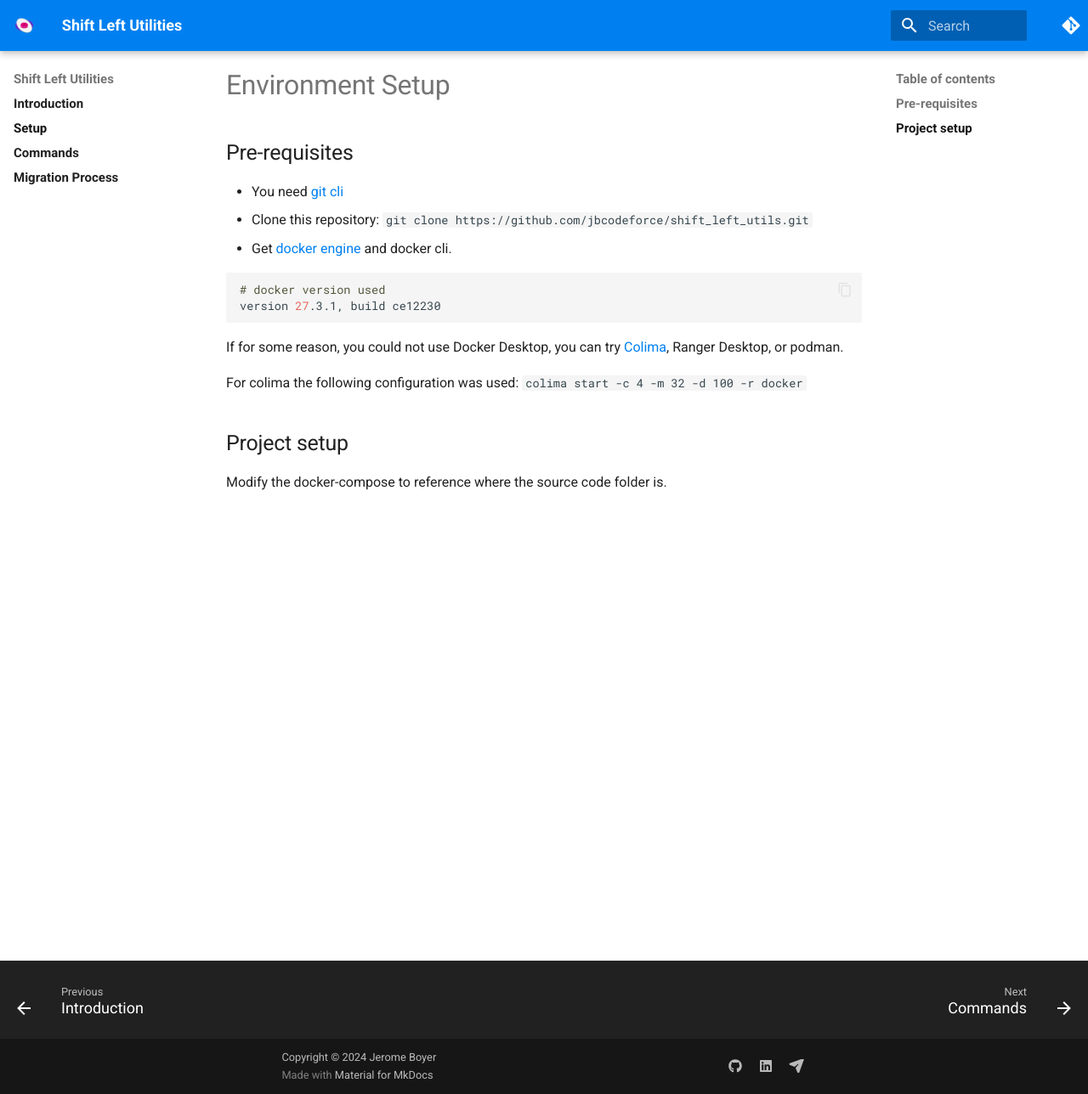
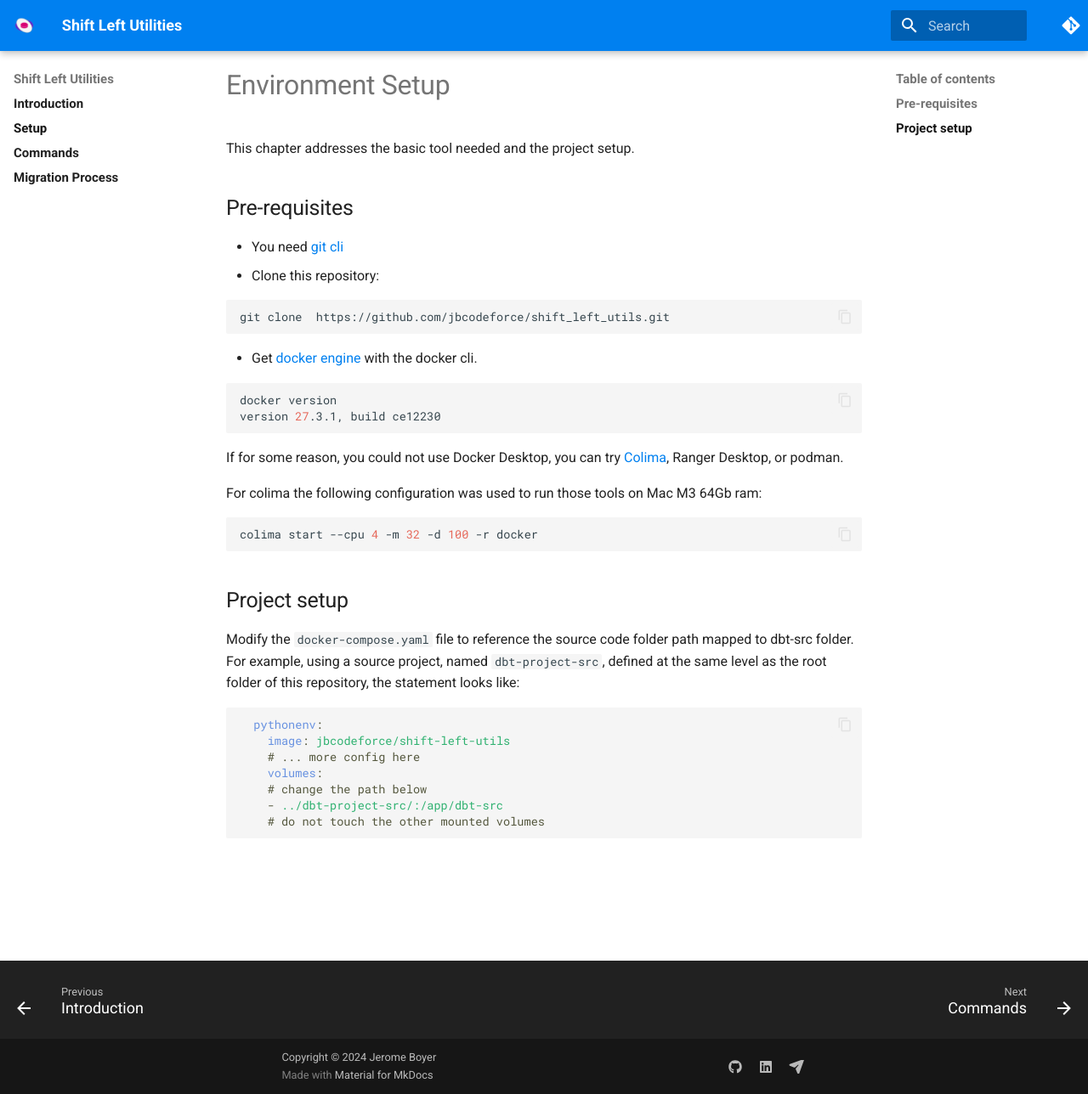
Before and after one commit to jbcodeforce/shift_left_utils, an MkDocs documentation site: the page built from docs/setup.md, in a window 1280 px wide and 1288 px high. Shown: the whole window at 85% size. Built offline with MkDocs 1.6.1 and Material for MkDocs 9.7.7, drawn with Linux system fonts in a browser that asks for light colours; comment, search, counter and statistics services are not loaded.

Commit message:
update to doc and python

````diff
--- a/docker-compose.yaml
+++ b/docker-compose.yaml
@@ -14,7 +14,7 @@ services:
     container_name: pythonenv
     entrypoint: ["/usr/bin/bash"]
     environment:
-      - CONFIG_FILE=config.yaml
+      - CONFIG_FILE=/app/config.yaml
     volumes:
       - ./pipelines/:/app/pipelines
       - ./staging/:/app/staging
--- a/docs/setup.md
+++ b/docs/setup.md
@@ -1,20 +1,41 @@
 # Environment Setup
+
+This chapter addresses the basic tool needed and the project setup.
 
 ## Pre-requisites
 
 * You need [git cli](https://git-scm.com/book/en/v2/Getting-Started-Installing-Git)
-* Clone this repository: `git clone  https://github.com/jbcodeforce/shift_left_utils.git`
-* Get [docker engine](https://docs.docker.com/engine/install/) and docker cli.
+* Clone this repository:
+```sh
+git clone  https://github.com/jbcodeforce/shift_left_utils.git
+```
+
+* Get [docker engine](https://docs.docker.com/engine/install/) with the docker cli.
 
 ```sh
-# docker version used
+docker version
 version 27.3.1, build ce12230
 ```
 
 If for some reason, you could not use Docker Desktop, you can try [Colima](https://github.com/abiosoft/colima/blob/main/README.md), Ranger Desktop, or podman.
 
-For colima the following configuration was used: `colima start -c 4 -m 32 -d 100 -r docker`
+For colima the following configuration was used to run those tools on Mac M3 64Gb ram:
+
+```sh
+colima start --cpu 4 -m 32 -d 100 -r docker
+```
+
 
 ## Project setup
 
-Modify the docker-compose to reference where the source code folder is.
+Modify the `docker-compose.yaml` file to reference the source code folder path mapped to dbt-src folder. For example, using a source project, named `dbt-project-src`, defined at the same level as the root folder of this repository, the statement looks like:
+
+```yaml
+  pythonenv:
+    image: jbcodeforce/shift-left-utils
+    # ... more config here
+    volumes:
+    # change the path below
+    - ../dbt-project-src/:/app/dbt-src
+    # do not touch the other mounted volumes
+```
````
Also changed, not shown: 4 other files.
